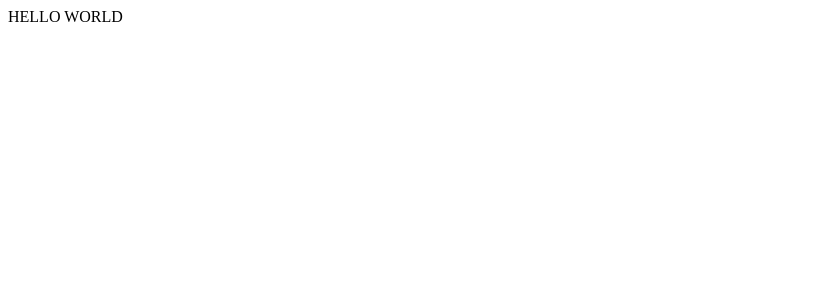
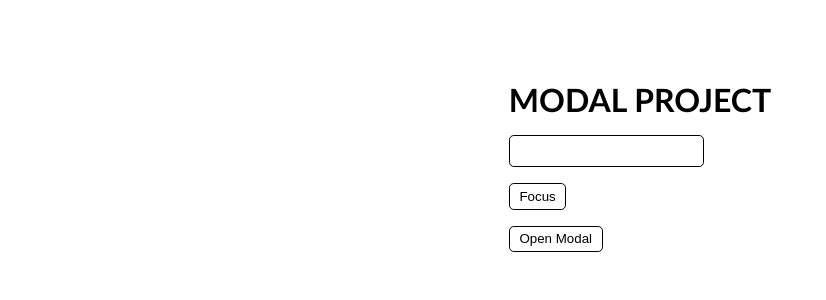
Before and after one commit to aayushbatra02/modal-project, a Vue app: page / in a window 1280 px wide. Shown: the top 300 px of the page, without its empty margins (0-826 px from the left). Built offline with nearby package versions, Linux system fonts and the light colour scheme.

Commit message:
create modal

```diff
--- a/src/App.vue
+++ b/src/App.vue
@@ -1,11 +1,95 @@
 <template>
-  HELLO WORLD
+  <div id="app">
+    <h1>MODAL PROJECT</h1>
+    <input type="text" ref="input" />
+    <button @click="focusInput">Focus</button>
+    <br />
+    <button @click="modalHandler(true)">Open Modal</button>
+    <signup-modal
+      v-if="showModal"
+      :title="`Sign up for the Giveaway!`"
+      :content="`Grab your ninga swag for half price!`"
+      @modalHandler="modalHandler"
+    >
+      <p>Do It Fast!!!</p>
+      <template #links><a class="link">SignUp</a><a class="link">Log In</a></template>
+    </signup-modal>
+  </div>
 </template>
 
 <script>
+import SignupModal from "./components/SignupModal.vue";
 
+export default {
+  components: { SignupModal },
+  data() {
+    return {
+      showModal: false,
+    };
+  },
+  methods: {
+    focusInput() {
+      this.$refs.input.focus();
+    },
+    modalHandler(value) {
+      this.showModal = value;
+    },
+  },
+};
 </script>
 
 <style>
+* {
+  margin: 0;
+  padding: 0;
+  box-sizing: border-box;
+}
 
+#app {
+  width: max-content;
+  margin: 5rem auto;
+  font-family: "Gill Sans", "Gill Sans MT", Calibri, "Trebuchet MS", sans-serif;
+}
+
+input {
+  margin-top: 1rem;
+  height: 2rem;
+  display: block;
+  border: 1px solid;
+  border-radius: 0.3rem;
+  padding: 0.5rem;
+}
+
+button {
+  cursor: pointer;
+  background: none;
+  margin-top: 1rem;
+  border: 1px solid;
+  padding: 0.3rem 0.6rem;
+  border-radius: 0.3rem;
+}
+
+button:hover {
+  background-color: black;
+  color: white;
+}
+
+p {
+  margin: 1rem 0;
+  color: #81898c;
+}
+
+.link{
+  border: 1px solid #40B4AC;
+  margin: 2rem 1rem 1rem 0;
+  padding: 0.5rem 0.8rem;
+  border-radius: 0.3rem;
+  cursor: pointer;
+  color: #40B4AC;
+}
+
+.link:hover{
+  background-color: #40B4AC;
+  color:white
+}
 </style>
--- /dev/null
+++ b/src/components/SignupModal.vue
@@ -0,0 +1,58 @@
+<template>
+  <Teleport to="body">
+    <div @click="$emit('modalHandler', false)" id="container">
+      <div @click.stop="" id="signup-modal">
+        <h1>{{ title }}</h1>
+        <p>{{ content }}</p>
+        <slot>Default Slot Text</slot>
+        <slot name="links"></slot>
+      </div>
+    </div>
+  </Teleport>
+</template>
+
+<script>
+export default {
+  props: ["title", "content"],
+  data() {
+    return {};
+  },
+  methods:{
+
+  }
+};
+</script>
+
+<style scoped>
+#container {
+  position: absolute;
+  inset: 0;
+  width: 100%;
+  height: 100%;
+  background-color: rgba(0, 0, 0, 0.7);
+  cursor: pointer;
+}
+
+#container #signup-modal {
+  width: max-content;
+  height: max-content;
+  margin: auto;
+  background-color: white;
+  padding: 2rem 1rem;
+  border-radius: 0.3rem;
+  position: absolute;
+  inset: 0;
+  text-align: center;
+  cursor:default
+}
+
+#container #signup-modal h1 {
+  color:#40B4AC;
+  margin-bottom: 2rem;
+}
+
+#container #signup-modal p {
+  color: #81898C
+}
+
+</style>
```
